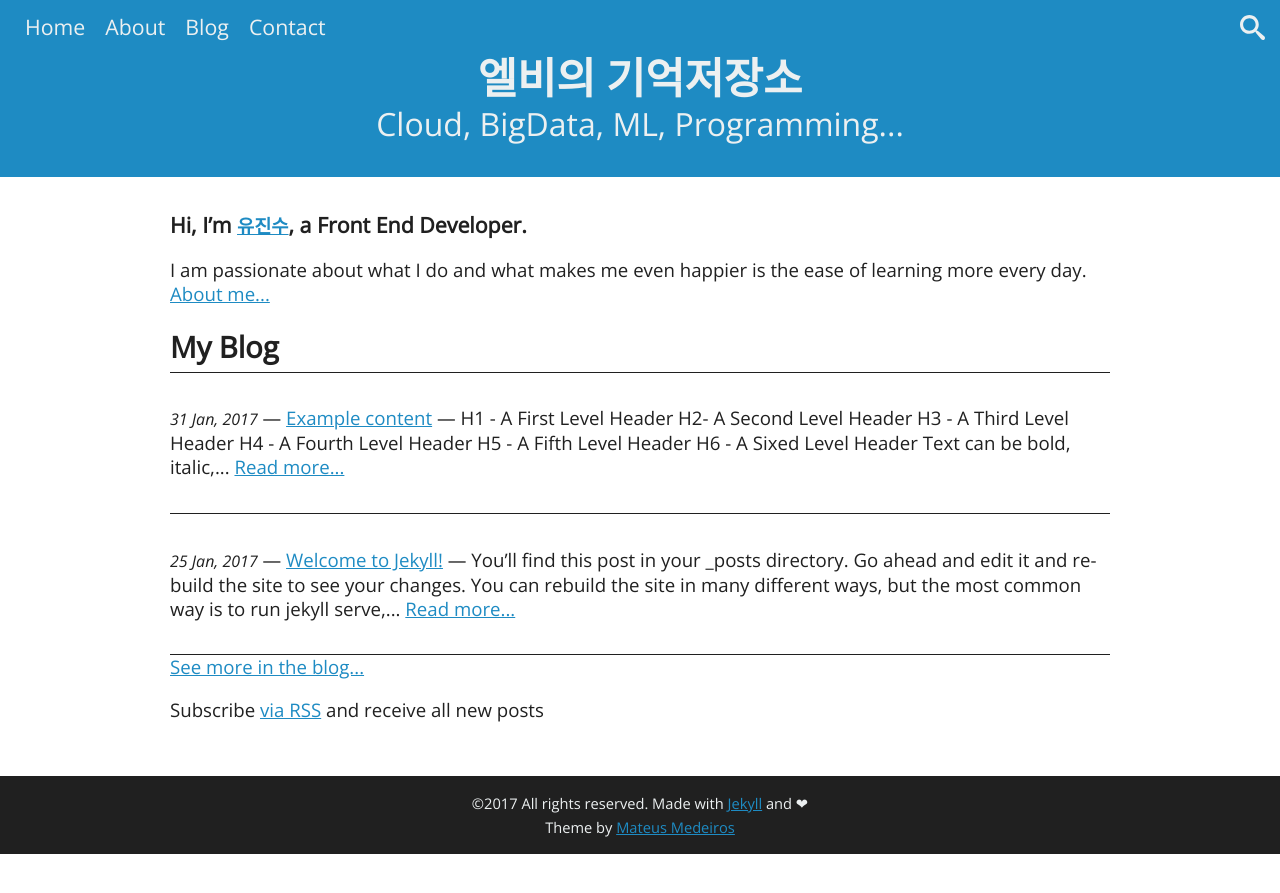
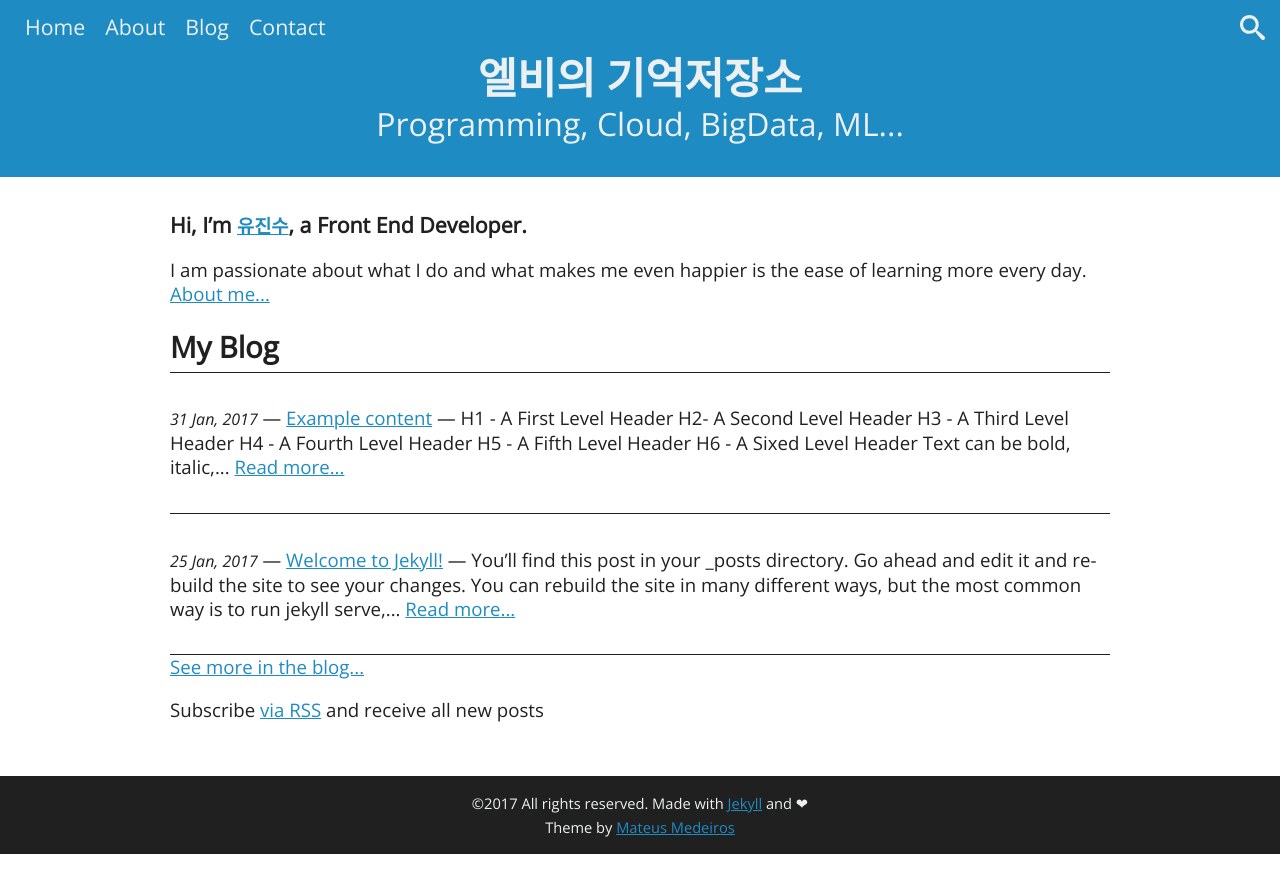
Before and after one commit to mateussmedeiros/blade-theme, a Jekyll site: the page built from index.html, in a window 1280 px wide. Shown: the top 893 px of the page. Built offline with Jekyll 4.4.1, drawn with Linux system fonts in a browser that asks for light colours.

Commit message:
Update header.html

```diff
--- a/_includes/header.html
+++ b/_includes/header.html
@@ -10,14 +10,14 @@
 
   <button aria-expanded="false" aria-controls="search-container" aria-label="Search" class="bt-search"><svg class="icon-top icon-search"><use xlink:href="#icon-search"></use></svg></button>
   <div id="search-container">
-    <input type="text" id="search-input" placeholder="Search blog posts...">
+    <input type="text" id="search-input" placeholder="블로그에서 검색...>
     <button aria-label="Close Search Toolbar" class="bt-close"><svg class="icon-top icon-close"><use xlink:href="#icon-close"></use></svg></button>
     <ul id="results-container"></ul>
   </div>
 
   <hgroup class="title">
     <h1> <a href="/"> 엘비의 기억저장소</a> </h1>
-    <h2> <a href="/"> Cloud, BigData, ML, Programming... </a> </h2>
+    <h2> <a href="/"> Programming, Cloud, BigData, ML... </a> </h2>
   </hgroup>
 
 </header>
```
